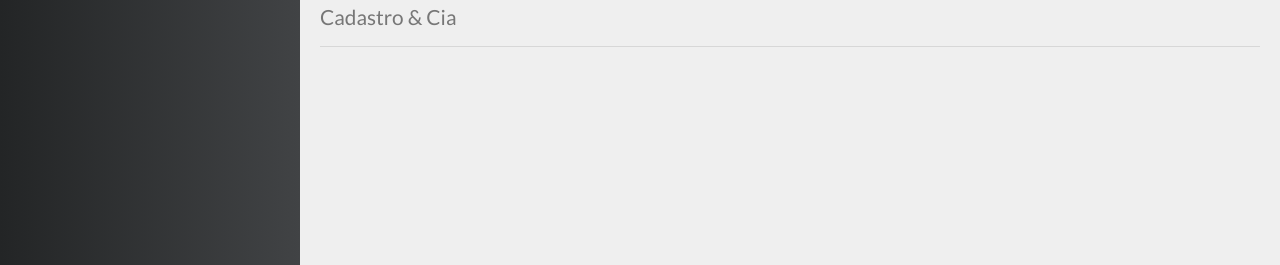
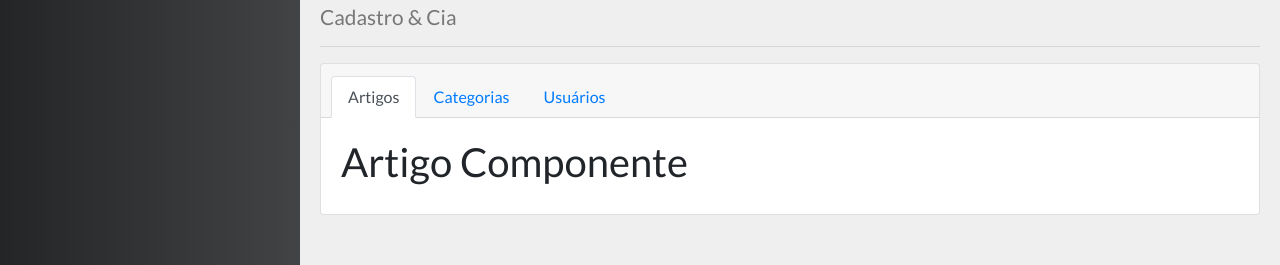
Before and after one commit to wilsonpan20/knowledge, a Vue app in the folder frontend/: page /admin in a window 1280 px wide. Shown: the part 128-393 px from the top of the page. Built offline with nearby package versions, Linux system fonts and the light colour scheme.

Commit message:
Criando pagina Adm

```diff
--- a/frontend/src/components/admin/AdminPages.vue
+++ b/frontend/src/components/admin/AdminPages.vue
@@ -5,15 +5,32 @@
         main="Administração do Sistema"
         sub="Cadastro & Cia"
         />
-
+     <div class="admin-pages-tabs">
+        <b-card no-body>
+         <b-tabs card>
+         <b-tab title="Artigos" active>
+         <article-admin />
+         </b-tab>
+          <b-tab title="Categorias">
+            <category-admin/>
+          </b-tab>
+           <b-tab title="Usuários">
+            <user-admin/>
+           </b-tab>
+         </b-tabs>
+        </b-card>
+     </div>
     </div>
 </template>
 
 <script>
 import PageTitle from '../template/PageTitle.vue';
+import ArticleAdmin from './ArticleAdmin';
+import CategoryAdmin   from './CategoryAdmin';
+import UserAdmin from './UserAdmin'
 export default {
     name:'AdminPages',
-    components:{PageTitle}
+    components:{PageTitle,ArticleAdmin,CategoryAdmin,UserAdmin}
 
 }
 </script>
--- /dev/null
+++ b/frontend/src/components/admin/ArticleAdmin.vue
@@ -0,0 +1,16 @@
+<template>
+    <div class="article-admin">
+        <h1>Artigo Componente</h1>
+    </div>
+</template>
+
+<script>
+export default {
+    name:'ArticleAdmin'
+
+}
+</script>
+
+<style>
+
+</style>
--- /dev/null
+++ b/frontend/src/components/admin/CategoryAdmin.vue
@@ -0,0 +1,16 @@
+<template>
+    <div class="category-admin">
+        <h1>Categoria Componente</h1>
+    </div>
+</template>
+
+<script>
+export default {
+    name:'CategoryAdmin'
+
+}
+</script>
+
+<style>
+
+</style>
--- /dev/null
+++ b/frontend/src/components/admin/UserAdmin.vue
@@ -0,0 +1,16 @@
+<template>
+    <div class="user-admin">
+        <h1>Usuários Componente</h1>
+    </div>
+</template>
+
+<script>
+export default {
+    name:'UserAdmin'
+
+}
+</script>
+
+<style>
+
+</style>
```
